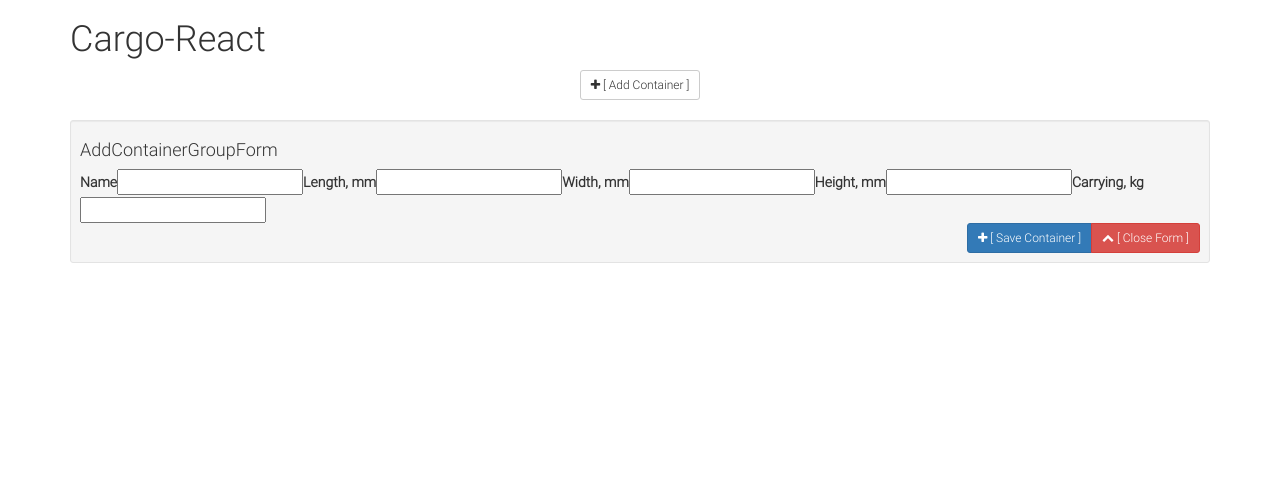
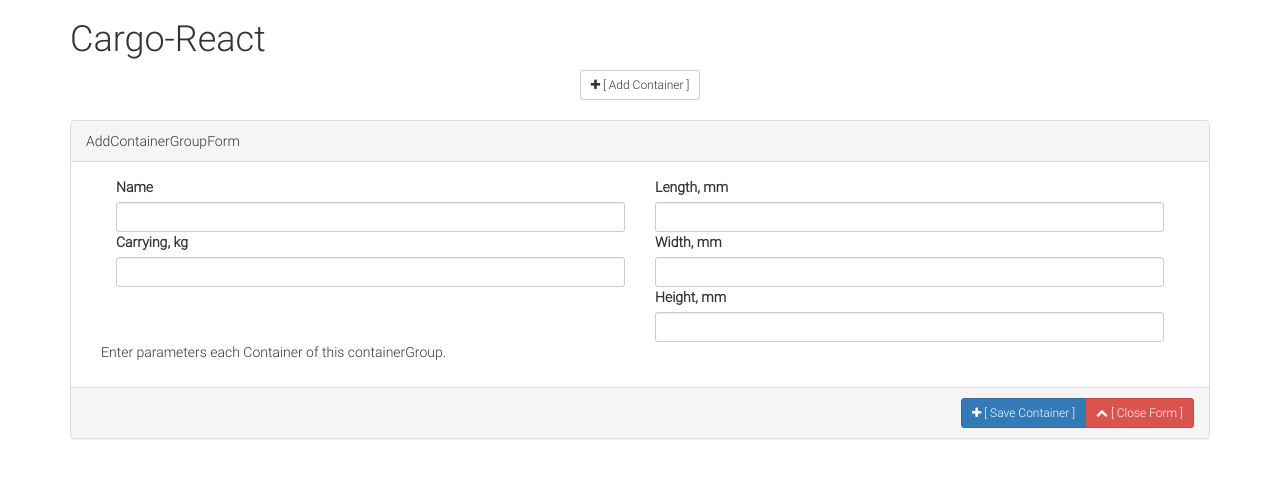
Before and after one commit to pravosleva/cargo-react, a React (Create React App) app: page / in a window 1280 px wide. Shown: the top 478 px of the page. Built offline with nearby package versions, Linux system fonts and the light colour scheme.

Commit message:
Styles updated
wells changed to panels

```diff
--- a/src/components/AddContainerGroupForm.js
+++ b/src/components/AddContainerGroupForm.js
@@ -18,19 +18,30 @@ class AddContainerGroupForm extends Component {
   render() {
     return (
       <div style={{display: this.props.display}}>
-        <div className='well well-sm'>
-          <h4>AddContainerGroupForm</h4>
+        <div className='panel panel-default'>
+          <div className='panel-heading'>AddContainerGroupForm</div>
+
+          <div className='panel-body'>
+            <div className='row' style={{paddingLeft:'30px', paddingRight:'30px'}}>
+              <div className='col-lg-6 col-md-6 col-sm-6 col-xs-12'>
                 <label>Name</label>
-          <input onChange={this.props.updateContainerGroupFormState.bind(this, 'name')} value={this.props.containerGroupFormState.name}></input>
+                <input className='form-control input-sm' onChange={this.props.updateContainerGroupFormState.bind(this, 'name')} value={this.props.containerGroupFormState.name}></input>
+                <label>Carrying, kg</label>
+                <input className='form-control input-sm' onChange={this.props.updateContainerGroupFormState.bind(this, 'carrying')} value={this.props.containerGroupFormState.carrying}></input>
+              </div>
+              <div className='col-lg-6 col-md-6 col-sm-6 col-xs-12'>
                 <label>Length, mm</label>
-          <input onChange={this.props.updateContainerGroupFormState.bind(this, 'length')} value={this.props.containerGroupFormState.length}></input>
+                <input className='form-control input-sm' onChange={this.props.updateContainerGroupFormState.bind(this, 'length')} value={this.props.containerGroupFormState.length}></input>
                 <label>Width, mm</label>
-          <input onChange={this.props.updateContainerGroupFormState.bind(this, 'width')} value={this.props.containerGroupFormState.width}></input>
+                <input className='form-control input-sm' onChange={this.props.updateContainerGroupFormState.bind(this, 'width')} value={this.props.containerGroupFormState.width}></input>
                 <label>Height, mm</label>
-          <input onChange={this.props.updateContainerGroupFormState.bind(this, 'height')} value={this.props.containerGroupFormState.height}></input>
-          <label>Carrying, kg</label>
-          <input onChange={this.props.updateContainerGroupFormState.bind(this, 'carrying')} value={this.props.containerGroupFormState.carrying}></input>
+                <input className='form-control input-sm' onChange={this.props.updateContainerGroupFormState.bind(this, 'height')} value={this.props.containerGroupFormState.height}></input>
+              </div>
+              <p>Enter parameters each Container of this containerGroup.</p>
+            </div>
+          </div>
 
+          <div className='panel-footer'>
             <div className='text-right'>
               <div className='btn-group' role='group'>
                 <Button handlerClick={this.saveContainerGroup.bind(this)} iclassName='fa fa-plus' tmp='[ Save Container ]' bsBtnClassName={`btn-primary`} ></Button>
@@ -38,6 +49,8 @@ class AddContainerGroupForm extends Component {
               </div>
             </div>
           </div>
+
+        </div>
       </div>
     );
   }
--- a/src/components/AddProductForm.js
+++ b/src/components/AddProductForm.js
@@ -15,16 +15,18 @@ class AddProductForm extends Component {
   }
   render() {
     return (
-      <div style={{display: this.props.display}}>
-        <div className='well well-sm'>
-          <h4>AddProductForm</h4>
+      <div className='panel panel-default' style={{display: this.props.display}}>
+
+        <div className='panel-heading'>AddProductForm</div>
+        <div className='panel-body'>
           <label>Name</label>
-          <input onChange={this.props.updateProductFormState.bind(this, 'name')} value={this.props.productFormState.name}></input>
+          <input className='form-control input-sm'  onChange={this.props.updateProductFormState.bind(this, 'name')} value={this.props.productFormState.name}></input>
 
-          <div className='text-right'>
+          <div className='text-right' style={{marginTop:'10px'}}>
             <Button handlerClick={this.saveProduct} iclassName='fa fa-plus' tmp='[ Save Product ]' bsBtnClassName={`btn-primary`}></Button>
           </div>
         </div>
+
       </div>
     );
   }
--- a/src/components/ProductList.js
+++ b/src/components/ProductList.js
@@ -1,7 +1,6 @@
 import React, { Component } from 'react';
 import Button from './Button';
 //css..
-import '../css/App.css';
 
 class ProductList extends Component {
   constructor(props){
```
Lines whose indentation alone changed are shown as unchanged.
